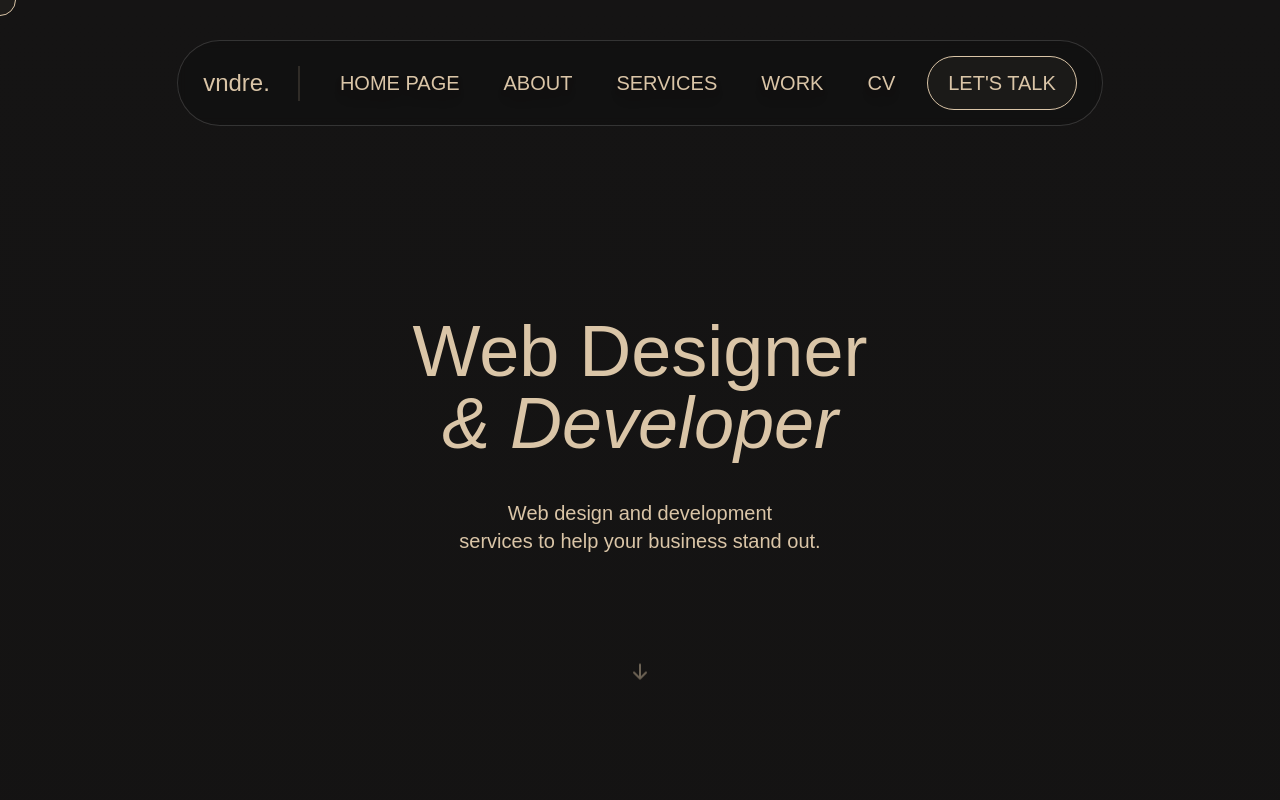
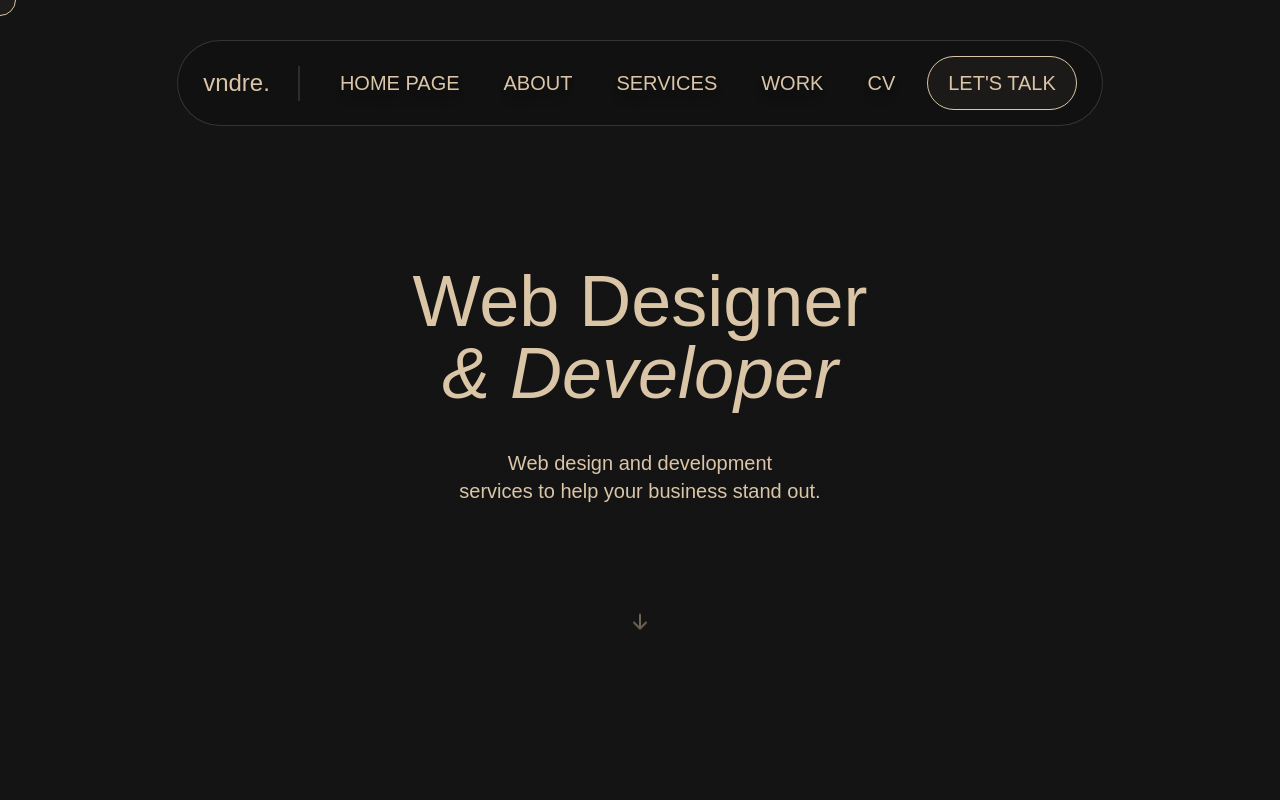
Before and after one commit to vndrre/portfolio, a React (Vite) app: page / in a window 1280 px wide. Shown: the top 800 px of the page. Built offline with nearby package versions, Linux system fonts and the light colour scheme; a web font is replaced by a local one; what tailwindcss-animated would draw is missing.

Commit message:
fixed landing page layout

```diff
--- a/src/components/homepage-components/LandingPage.jsx
+++ b/src/components/homepage-components/LandingPage.jsx
@@ -10,7 +10,7 @@ const LandingPage = () => {
     <div>
       <div ref={ref} className="lg:grid lg:place-items-center md:hidden hidden">
         <motion.div
-          className="grid grid-cols-1 gap-10 text-center lg:mt-[315px] font-light"
+          className="grid grid-cols-1 gap-10 text-center lg:mt-[265px] font-light"
           initial={{ opacity: 0, y: 20 }}
           animate={isInView ? { opacity: 1, y: 0 } : {}}
           transition={{ duration: 0.6, ease: "easeOut" }}
```
